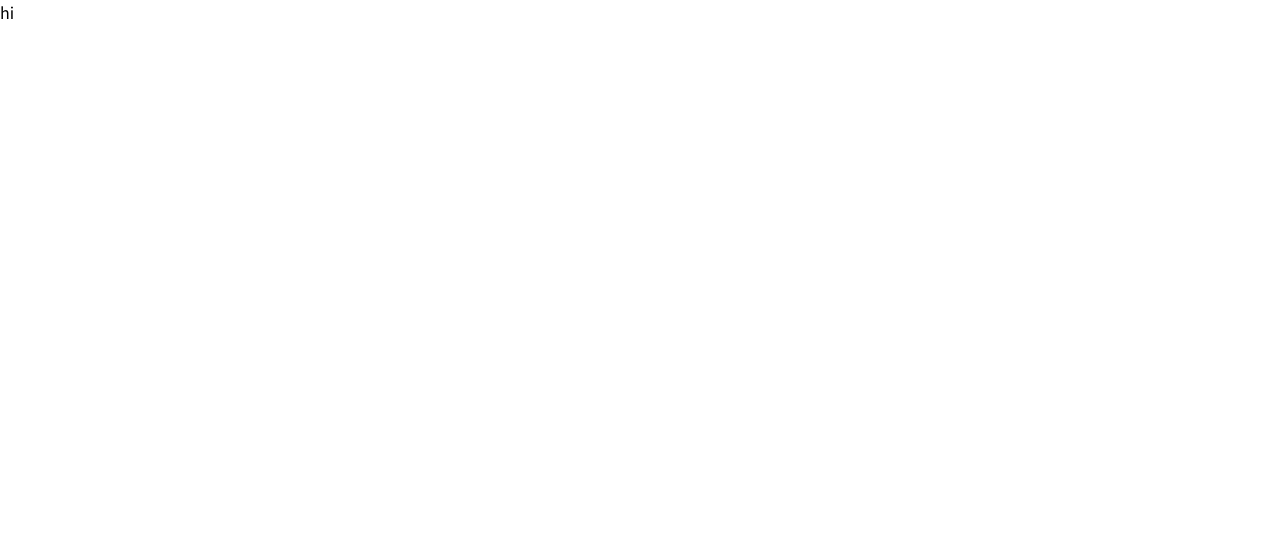
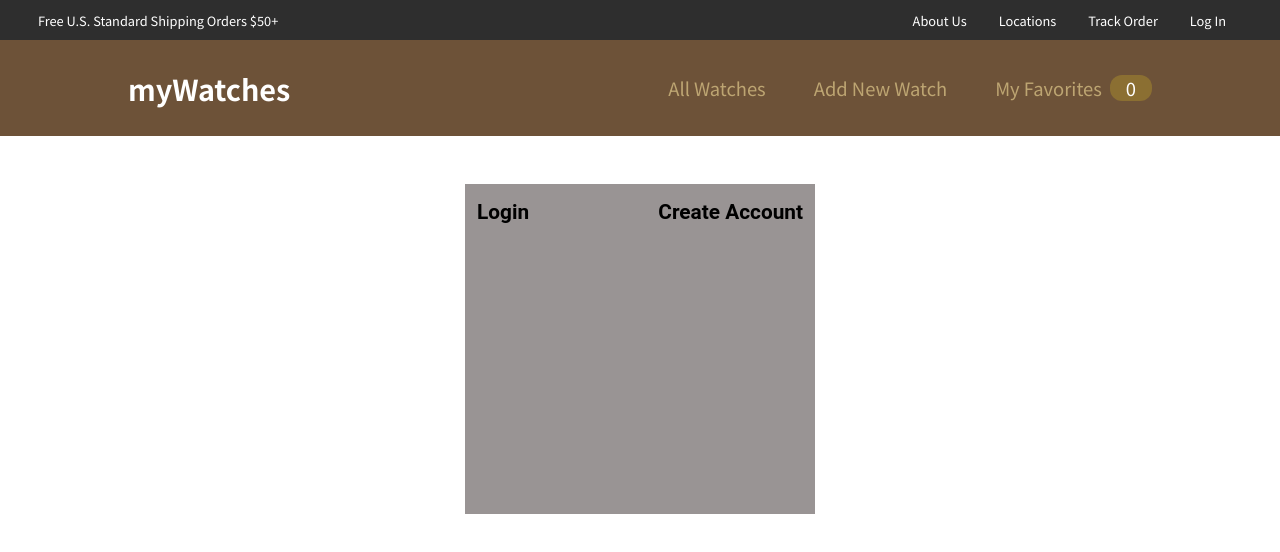
Before and after one commit to jtfreedman/my-app, a React (Create React App) app: page /login in a window 1280 px wide. Shown: the top 552 px of the page. Built offline with nearby package versions, Linux system fonts and the light colour scheme.

Commit message:
login page progress / top nav now responds 2 hover

```diff
--- a/src/App.js
+++ b/src/App.js
@@ -20,7 +20,7 @@ function App() {
 
           <Route path='/favorites' element={<Layout><Favorites /></Layout>} />
 
-          <Route path='/login' element={<Login />} />
+          <Route path='/login' element={<Layout><Login /></Layout>} />
         </Routes>
     </div>
   );
--- a/src/components/ui/LoginHeader.module.css
+++ b/src/components/ui/LoginHeader.module.css
@@ -52,3 +52,13 @@
     font-size: 0.8rem;
     padding: 0 1rem;
 }
+
+.desktop__login:hover,
+  .desktop__track:hover{
+    color: rgb(187, 187, 187);
+  }
+
+  .desktop__locations:hover,
+  .desktop__about:hover{
+    color: rgb(187, 187, 187);
+  }
--- a/src/pages/Login.js
+++ b/src/pages/Login.js
@@ -1,6 +1,11 @@
+import classes from './Login.module.css'
+
 function Login() {
     return (
-        <div>hi</div>
+        <div className={classes.loginForm}>
+            <div className={classes.loginButton}>Login</div>
+            <div className={classes.createAccount}>Create Account</div>
+        </div>
     );
 }
 
--- /dev/null
+++ b/src/pages/Login.module.css
@@ -0,0 +1,26 @@
+.loginForm{
+    height: 330px;
+    width: 350px;
+    background-color: rgb(153, 148, 148);
+    margin: auto;
+}
+
+.loginButton{
+    font-family: "Roboto", Arial, Helvetica, sans-serif;
+    font-weight: 700;
+    font-size: 1.3rem;
+    text-decoration: none;
+    float: left;
+    margin-top: 1rem;
+    margin-left: .75rem;
+}
+
+.createAccount{
+    font-family: "Roboto", Arial, Helvetica, sans-serif;
+    font-weight: 700;
+    font-size: 1.3rem;
+    text-decoration: none;
+    float:right;
+    margin-top: 1rem;
+    margin-right: .75rem;
+}
```
